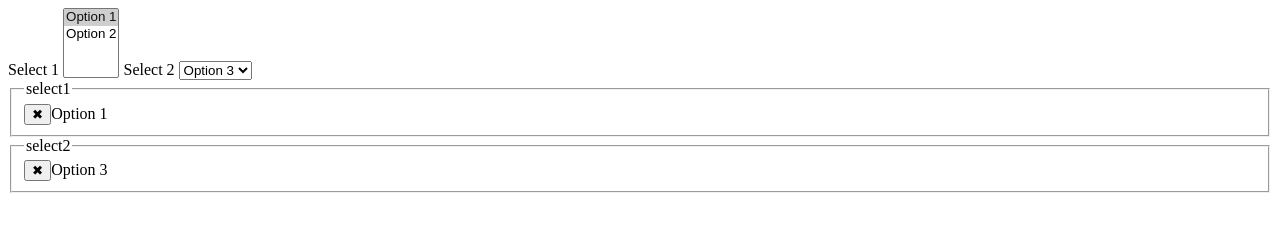
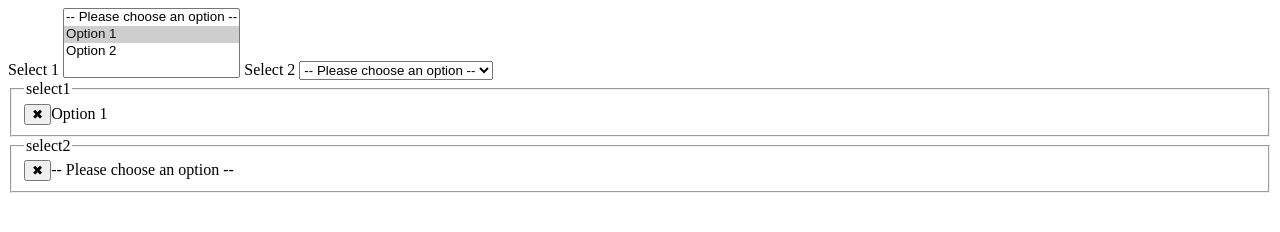
Before and after one commit to bahrus/chip-away, a website with bundled scripts: page demo/dev.html in a window 1280 px wide. Built offline with nearby package versions, Linux system fonts and the light colour scheme.

Commit message:
Initial commit

```diff
--- a/demo/dev.html
+++ b/demo/dev.html
@@ -9,6 +9,7 @@
     <label>
         <span>Select 1</span>
         <select id="select1" multiple>
+            <option value="">-- Please choose an option --</option>
             <option selected value="option1">Option 1</option>
             <option value="option2">Option 2</option>
         </select>
@@ -17,6 +18,7 @@
     <label>
         <span>Select 2</span>
         <select id="select2">
+            <option value="">-- Please choose an option --</option>
             <option value="option3">Option 3</option>
             <option value="option4">Option 4</option>
         </select>
```
